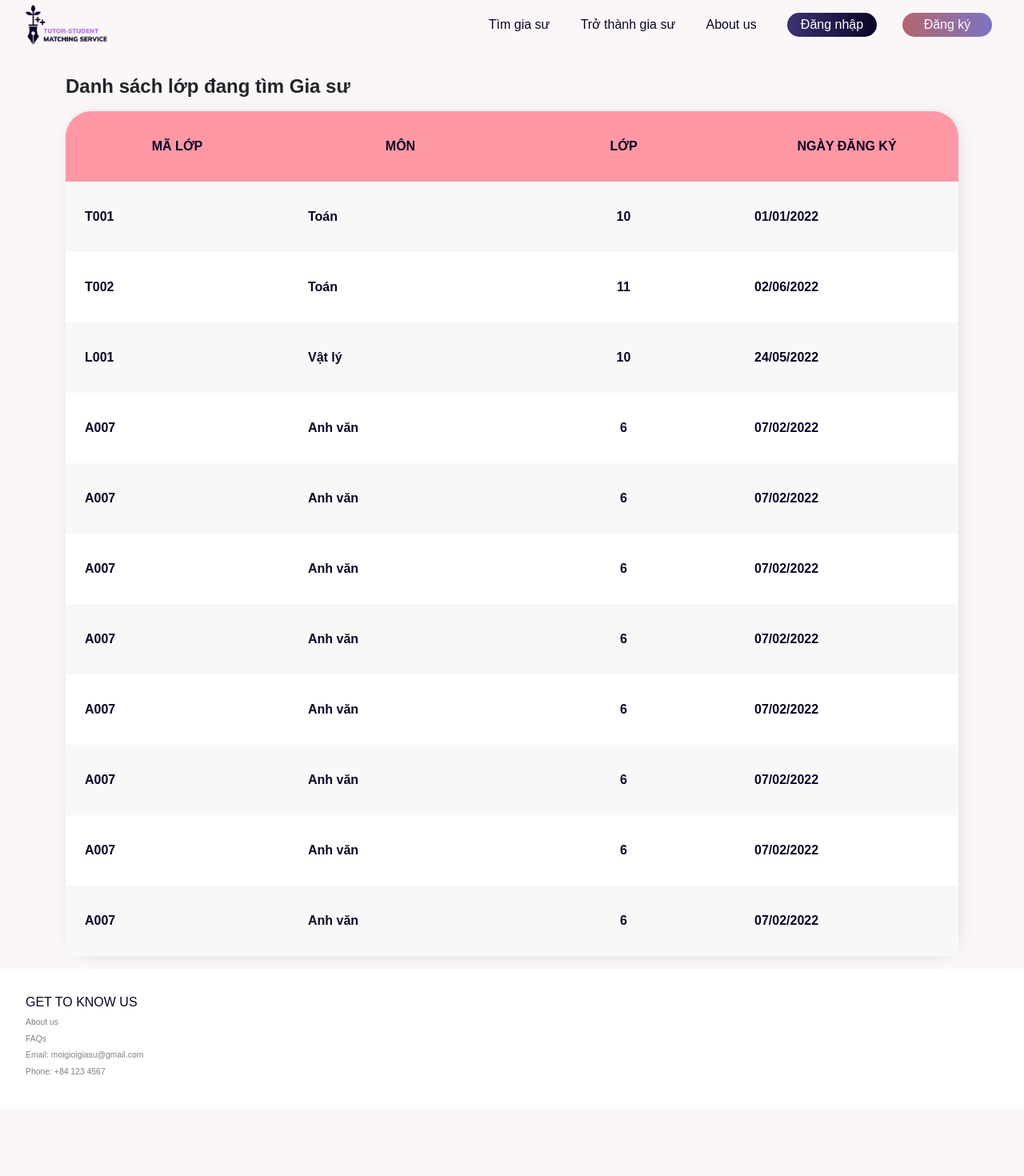
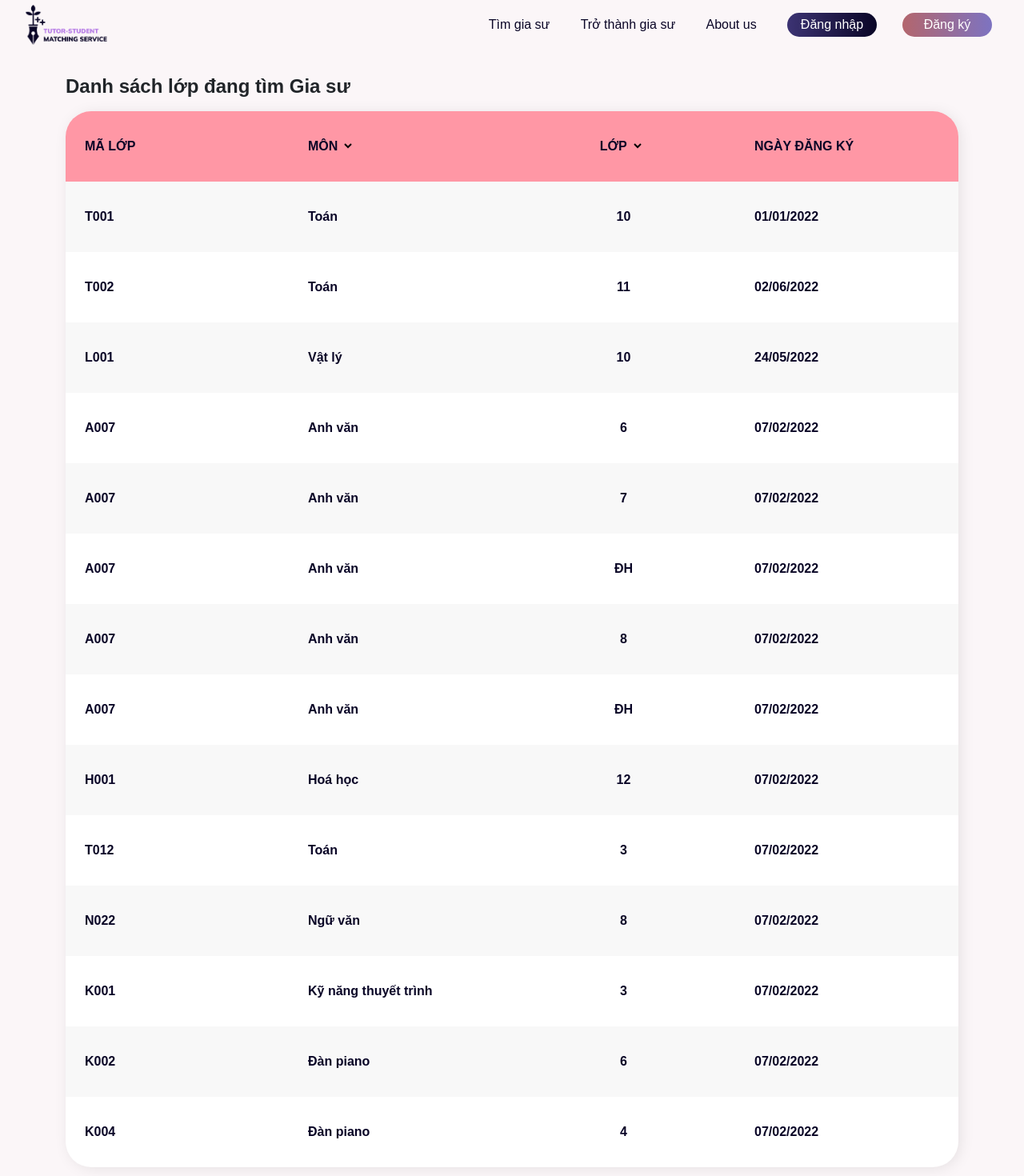
Before and after one commit to thanhhung270502/tutor-student-fe, a React (Create React App) app: page /classlist in a window 1280 px wide. Shown: the top 1470 px of the page at 80% size. Before the commit the page ends 1384 px from the top, so only its background shows below. Built offline with nearby package versions, Linux system fonts and the light colour scheme.

Commit message:
filter list

```diff
--- a/src/pages/ClassList/ClassList.js
+++ b/src/pages/ClassList/ClassList.js
@@ -12,6 +12,9 @@ const ClassList = () => {
     const [classInfo, setClassInfo] = useState([]);
 
     const [show, setShow] = useState(false);
+    const [grade, setGrade] = useState("all");
+    const [subject, setSubject] = useState("all");
+
 
     useEffect(() => {
         /* use api / wait until data is updated
@@ -23,6 +26,26 @@ const ClassList = () => {
         setClassInfo(data);
     }, []);
 
+    const handleFilteredSubject = (e) => {
+        const selected = e.target.value;
+        const res = selected === "all" ? data :
+            (selected === "Khác" ? data.filter((c) => (c.subject !== "Toán"
+                && c.subject !== "Vật lý" && c.subject !== "Hoá học" &&
+                c.subject !== "Sinh học" && c.subject !== "Anh văn" &&
+                c.subject !== "Ngữ văn")) :
+                data.filter((c) => c.subject === selected));
+        setClassInfo(res);
+        // setSubject(selected);
+    }
+
+    const handleFilteredGrade = (e) => {
+        const selected = e.target.value;
+        const res = selected === "all" ? data :
+            data.filter((c) => c.grade === selected);
+        setClassInfo(res);
+        // setGrade(selected);
+    }
+
     return (
         <div className={`container`}>
             <h4 className={style.header}>Danh sách lớp đang tìm Gia sư</h4>
@@ -30,8 +53,42 @@ const ClassList = () => {
                 <thead className={style.theader}>
                     <tr>
                         <th className={`col-md-3 ${style.th}`}>MÃ LỚP</th>
-                        <th className={`col-md-3 ${style.th}`}>MÔN</th>
-                        <th className={`col-md-3 ${clsx(style.th, style.center)}`}>LỚP</th>
+                        <th className={`col-md-3 ${style.th}`}>
+                            MÔN
+                            <select id="subject"
+                                className={style.option}
+                                onChange={(e) => { handleFilteredSubject(e) }}>
+                                <option value="all">TẤT CẢ</option>
+                                <option value="Toán">TOÁN</option>
+                                <option value="Vật lý">VẬT LÝ</option>
+                                <option value="Hoá học">HOÁ HỌC</option>
+                                <option value="Anh văn">ANH VĂN</option>
+                                <option value="Sinh học">SINH HỌC</option>
+                                <option value="Ngữ văn">NGỮ VĂN</option>
+                                <option value="Khác">KHÁC</option>
+                            </select>
+                        </th>
+                        <th className={`col-md-3 ${clsx(style.th, style.center)}`}>
+                            LỚP
+                            <select id="class"
+                                className={style.option}
+                                onChange={(e) => { handleFilteredGrade(e) }}>
+                                <option value="all">TẤT CẢ</option>
+                                <option value="1">1</option>
+                                <option value="2">2</option>
+                                <option value="3">3</option>
+                                <option value="4">4</option>
+                                <option value="5">5</option>
+                                <option value="6">6</option>
+                                <option value="7">7</option>
+                                <option value="8">8</option>
+                                <option value="9">9</option>
+                                <option value="10">10</option>
+                                <option value="11">11</option>
+                                <option value="12">12</option>
+                                <option value="ĐH">ĐH</option>
+                            </select>
+                        </th>
                         <th className={`col-md-3 ${style.th}`}>NGÀY ĐĂNG KÝ</th>
                         {/* <th className={`col-md-3 ${style.th}`}></th> */}
                     </tr>
--- a/src/pages/ClassList/ClassList.json
+++ b/src/pages/ClassList/ClassList.json
@@ -54,7 +54,7 @@
     {
         "classID": "A007",
         "subject": "Anh văn",
-        "grade": "6",
+        "grade": "7",
         "date": "07/02/2022",
         "studyTime": "Thứ 3, 5, 7 hàng tuần 19h00-20h30",
         "courseLength": "từ 22/3/2022 đến 22/12/2022",
@@ -67,7 +67,7 @@
     {
         "classID": "A007",
         "subject": "Anh văn",
-        "grade": "6",
+        "grade": "ĐH",
         "date": "07/02/2022",
         "studyTime": "Thứ 3, 5, 7 hàng tuần 19h00-20h30",
         "courseLength": "từ 22/3/2022 đến 22/12/2022",
@@ -80,7 +80,7 @@
     {
         "classID": "A007",
         "subject": "Anh văn",
-        "grade": "6",
+        "grade": "8",
         "date": "07/02/2022",
         "studyTime": "Thứ 3, 5, 7 hàng tuần 19h00-20h30",
         "courseLength": "từ 22/3/2022 đến 22/12/2022",
@@ -93,6 +93,71 @@
     {
         "classID": "A007",
         "subject": "Anh văn",
+        "grade": "ĐH",
+        "date": "07/02/2022",
+        "studyTime": "Thứ 3, 5, 7 hàng tuần 19h00-20h30",
+        "courseLength": "từ 22/3/2022 đến 22/12/2022",
+        "isOffline": "true",
+        "address": "Nhà số 123, đường AAA BBB CCC, Phường A, quận BC, TP.XYZ",
+        "phone": "0123456789",
+        "salary": "3.000.000 đồng",
+        "requirement": "Lorem ipsum dolor sit amet, consectetur adipiscing elit, sed do eiusmod tempor incididunt ut labore et dolore magna aliqua."
+    },
+    {
+        "classID": "H001",
+        "subject": "Hoá học",
+        "grade": "12",
+        "date": "07/02/2022",
+        "studyTime": "Thứ 3, 5, 7 hàng tuần 19h00-20h30",
+        "courseLength": "từ 22/3/2022 đến 22/12/2022",
+        "isOffline": "true",
+        "address": "Nhà số 123, đường AAA BBB CCC, Phường A, quận BC, TP.XYZ",
+        "phone": "0123456789",
+        "salary": "3.000.000 đồng",
+        "requirement": "Lorem ipsum dolor sit amet, consectetur adipiscing elit, sed do eiusmod tempor incididunt ut labore et dolore magna aliqua."
+    },
+    {
+        "classID": "T012",
+        "subject": "Toán",
+        "grade": "3",
+        "date": "07/02/2022",
+        "studyTime": "Thứ 3, 5, 7 hàng tuần 19h00-20h30",
+        "courseLength": "từ 22/3/2022 đến 22/12/2022",
+        "isOffline": "true",
+        "address": "Nhà số 123, đường AAA BBB CCC, Phường A, quận BC, TP.XYZ",
+        "phone": "0123456789",
+        "salary": "3.000.000 đồng",
+        "requirement": "Lorem ipsum dolor sit amet, consectetur adipiscing elit, sed do eiusmod tempor incididunt ut labore et dolore magna aliqua."
+    },
+    {
+        "classID": "N022",
+        "subject": "Ngữ văn",
+        "grade": "8",
+        "date": "07/02/2022",
+        "studyTime": "Thứ 3, 5, 7 hàng tuần 19h00-20h30",
+        "courseLength": "từ 22/3/2022 đến 22/12/2022",
+        "isOffline": "true",
+        "address": "Nhà số 123, đường AAA BBB CCC, Phường A, quận BC, TP.XYZ",
+        "phone": "0123456789",
+        "salary": "3.000.000 đồng",
+        "requirement": "Lorem ipsum dolor sit amet, consectetur adipiscing elit, sed do eiusmod tempor incididunt ut labore et dolore magna aliqua."
+    },
+    {
+        "classID": "K001",
+        "subject": "Kỹ năng thuyết trình",
+        "grade": "3",
+        "date": "07/02/2022",
+        "studyTime": "Thứ 3, 5, 7 hàng tuần 19h00-20h30",
+        "courseLength": "từ 22/3/2022 đến 22/12/2022",
+        "isOffline": "true",
+        "address": "Nhà số 123, đường AAA BBB CCC, Phường A, quận BC, TP.XYZ",
+        "phone": "0123456789",
+        "salary": "3.000.000 đồng",
+        "requirement": "Lorem ipsum dolor sit amet, consectetur adipiscing elit, sed do eiusmod tempor incididunt ut labore et dolore magna aliqua."
+    },
+    {
+        "classID": "K002",
+        "subject": "Đàn piano",
         "grade": "6",
         "date": "07/02/2022",
         "studyTime": "Thứ 3, 5, 7 hàng tuần 19h00-20h30",
@@ -104,35 +169,9 @@
         "requirement": "Lorem ipsum dolor sit amet, consectetur adipiscing elit, sed do eiusmod tempor incididunt ut labore et dolore magna aliqua."
     },
     {
-        "classID": "A007",
-        "subject": "Anh văn",
-        "grade": "6",
-        "date": "07/02/2022",
-        "studyTime": "Thứ 3, 5, 7 hàng tuần 19h00-20h30",
-        "courseLength": "từ 22/3/2022 đến 22/12/2022",
-        "isOffline": "true",
-        "address": "Nhà số 123, đường AAA BBB CCC, Phường A, quận BC, TP.XYZ",
-        "phone": "0123456789",
-        "salary": "3.000.000 đồng",
-        "requirement": "Lorem ipsum dolor sit amet, consectetur adipiscing elit, sed do eiusmod tempor incididunt ut labore et dolore magna aliqua."
-    },
-    {
-        "classID": "A007",
-        "subject": "Anh văn",
-        "grade": "6",
-        "date": "07/02/2022",
-        "studyTime": "Thứ 3, 5, 7 hàng tuần 19h00-20h30",
-        "courseLength": "từ 22/3/2022 đến 22/12/2022",
-        "isOffline": "true",
-        "address": "Nhà số 123, đường AAA BBB CCC, Phường A, quận BC, TP.XYZ",
-        "phone": "0123456789",
-        "salary": "3.000.000 đồng",
-        "requirement": "Lorem ipsum dolor sit amet, consectetur adipiscing elit, sed do eiusmod tempor incididunt ut labore et dolore magna aliqua."
-    },
-    {
-        "classID": "A007",
-        "subject": "Anh văn",
-        "grade": "6",
+        "classID": "K004",
+        "subject": "Đàn piano",
+        "grade": "4",
         "date": "07/02/2022",
         "studyTime": "Thứ 3, 5, 7 hàng tuần 19h00-20h30",
         "courseLength": "từ 22/3/2022 đến 22/12/2022",
--- a/src/pages/ClassList/ClassList.module.css
+++ b/src/pages/ClassList/ClassList.module.css
@@ -57,3 +57,10 @@
 .icon {
     margin-right: 0.3rem;
 }
+
+.option {
+    width: 1rem;
+    background: none;
+    border: none;
+    margin: 0 0.3rem;
+}
--- a/src/pages/ListTutor/styles.scss
+++ b/src/pages/ListTutor/styles.scss
@@ -1,5 +1,5 @@
 :root {
-    --pink:rgba(255, 114, 125, 0.65);
+    --pink: rgba(255, 114, 125, 0.65);
     --success: #C0FAC7;
     --success-hover: #6FFA80;
     --success-active: #19c52d;
@@ -24,7 +24,7 @@
     --bs-btn-hover-border-color: none;
     --bs-btn-color: var(--black);
     --bs-btn-hover-color: var(--black);
-    --bs-btn-focus-shadow-rgb: 49,132,253;
+    --bs-btn-focus-shadow-rgb: 49, 132, 253;
     --bs-btn-active-color: var(--black);
     --bs-btn-active-bg: var(--success-active);
     --bs-btn-active-border-color: none;
@@ -39,7 +39,7 @@
     --bs-btn-hover-border-color: none;
     --bs-btn-color: var(--black);
     --bs-btn-hover-color: var(--black);
-    --bs-btn-focus-shadow-rgb: 49,132,253;
+    --bs-btn-focus-shadow-rgb: 49, 132, 253;
     --bs-btn-active-color: var(--black);
     --bs-btn-active-bg: var(--warning-active);
     --bs-btn-active-border-color: none;
@@ -54,7 +54,7 @@
     --bs-btn-hover-border-color: none;
     --bs-btn-color: var(--black);
     --bs-btn-hover-color: var(--black);
-    --bs-btn-focus-shadow-rgb: 49,132,253;
+    --bs-btn-focus-shadow-rgb: 49, 132, 253;
     --bs-btn-active-color: var(--black);
     --bs-btn-active-bg: var(--banned-active);
     --bs-btn-active-border-color: none;
@@ -69,7 +69,8 @@
     border-radius: 20px;
 }
 
-#TH td, th {
+#TH td,
+#TH th {
     text-align: center;
     vertical-align: middle;
 }
```
